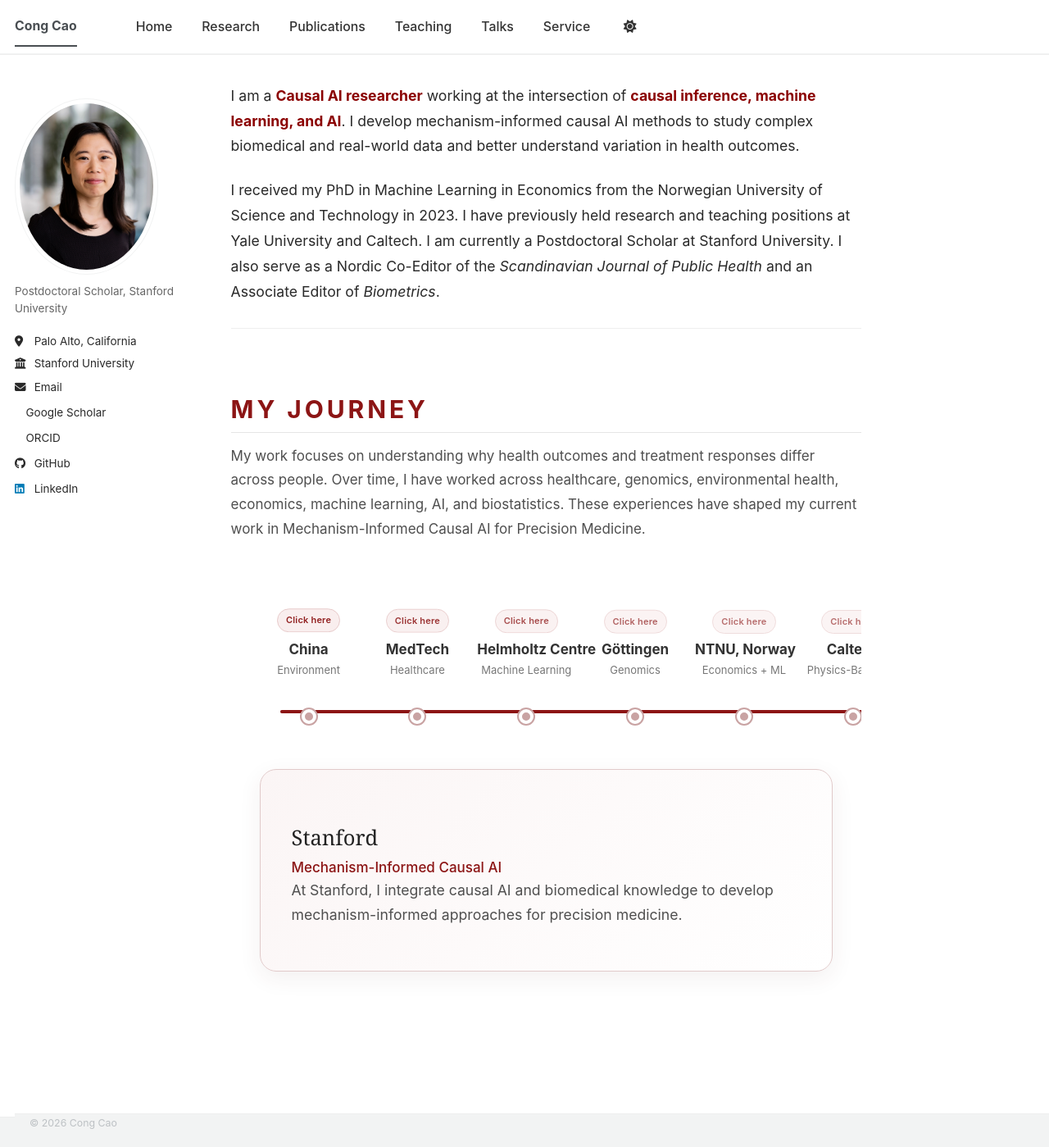
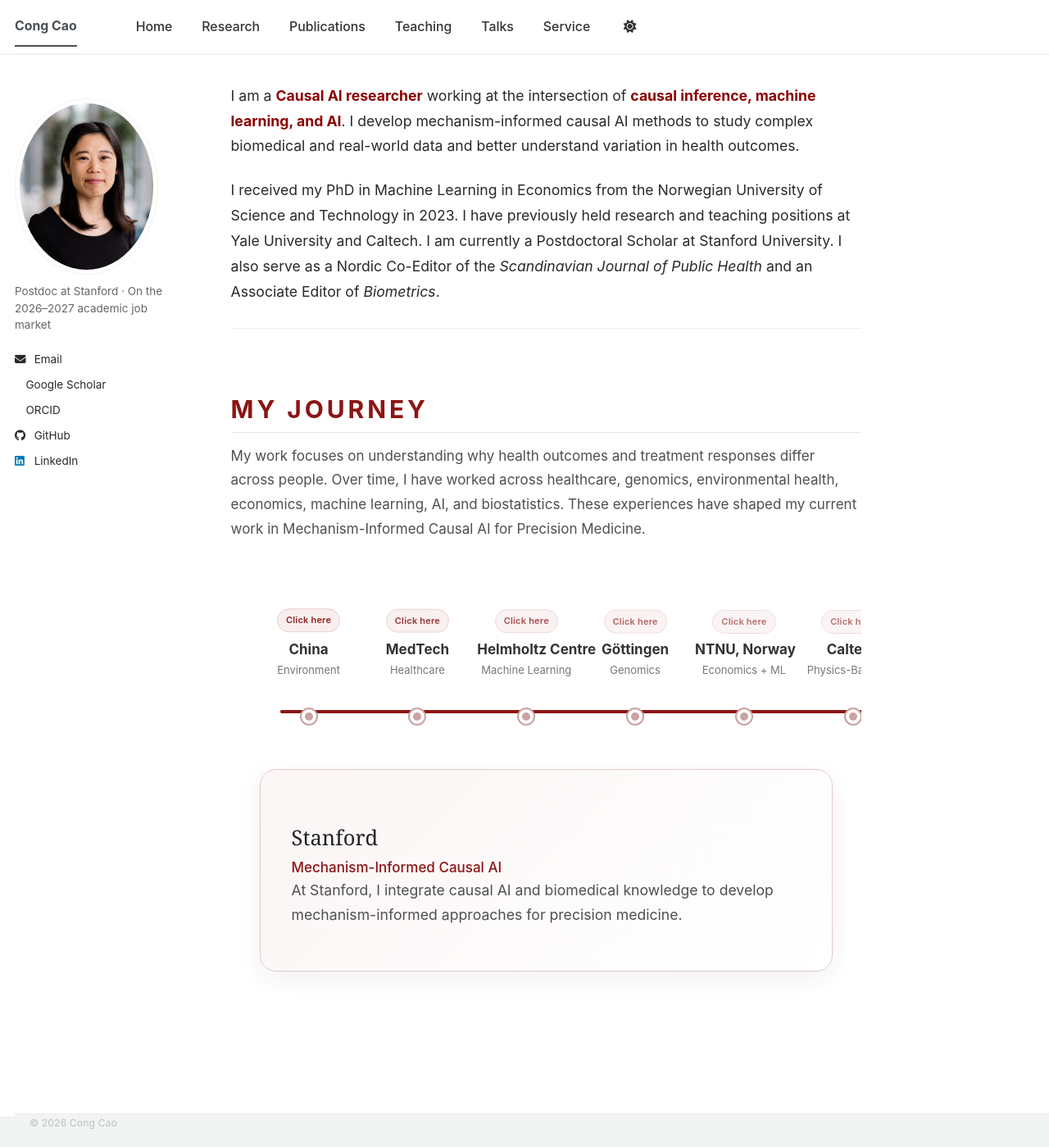
Before and after one commit to congca0/congca0.github.io, a Jekyll site: the page built from index.md, in a window 1280 px wide and 1399 px high. Shown: the whole window at 82% size. Built offline with Jekyll 4.4.1, drawn with Linux system fonts in a browser that asks for light colours; a style sheet for code colours, icons or effects is not loaded; our own code applies the rules of GitHub Pages for plain Markdown files.

Commit message:
Update _config.yml

```diff
--- a/_config.yml
+++ b/_config.yml
@@ -8,14 +8,13 @@ baseurl: ""
 author:
   name: ""
   avatar: "profile.jpg"
-  bio: "Postdoctoral Scholar, Stanford University"
-  location: "Palo Alto, California"
-  employer: "Stanford University"
+  bio: "Postdoc at Stanford · On the 2026–2027 academic job market"
+  linkedin: "cong-cao-70068839b"
+  orcid: "https://orcid.org/0000-0001-8289-1705"
+  googlescholar: "https://scholar.google.com/citations?user=KoFMlFQAAAAJ&hl=en"
+  github: "congca0"
   email: "congc@stanford.edu"
-  github: "congca0"
-  googlescholar: "https://scholar.google.com/citations?user=KoFMlFQAAAAJ&hl=en"
-  orcid: "https://orcid.org/0000-0001-8289-1705"
-  linkedin: "cong-cao-70068839b"
+
 
 # Theme
 minimal_mistakes_skin: "air"
```
